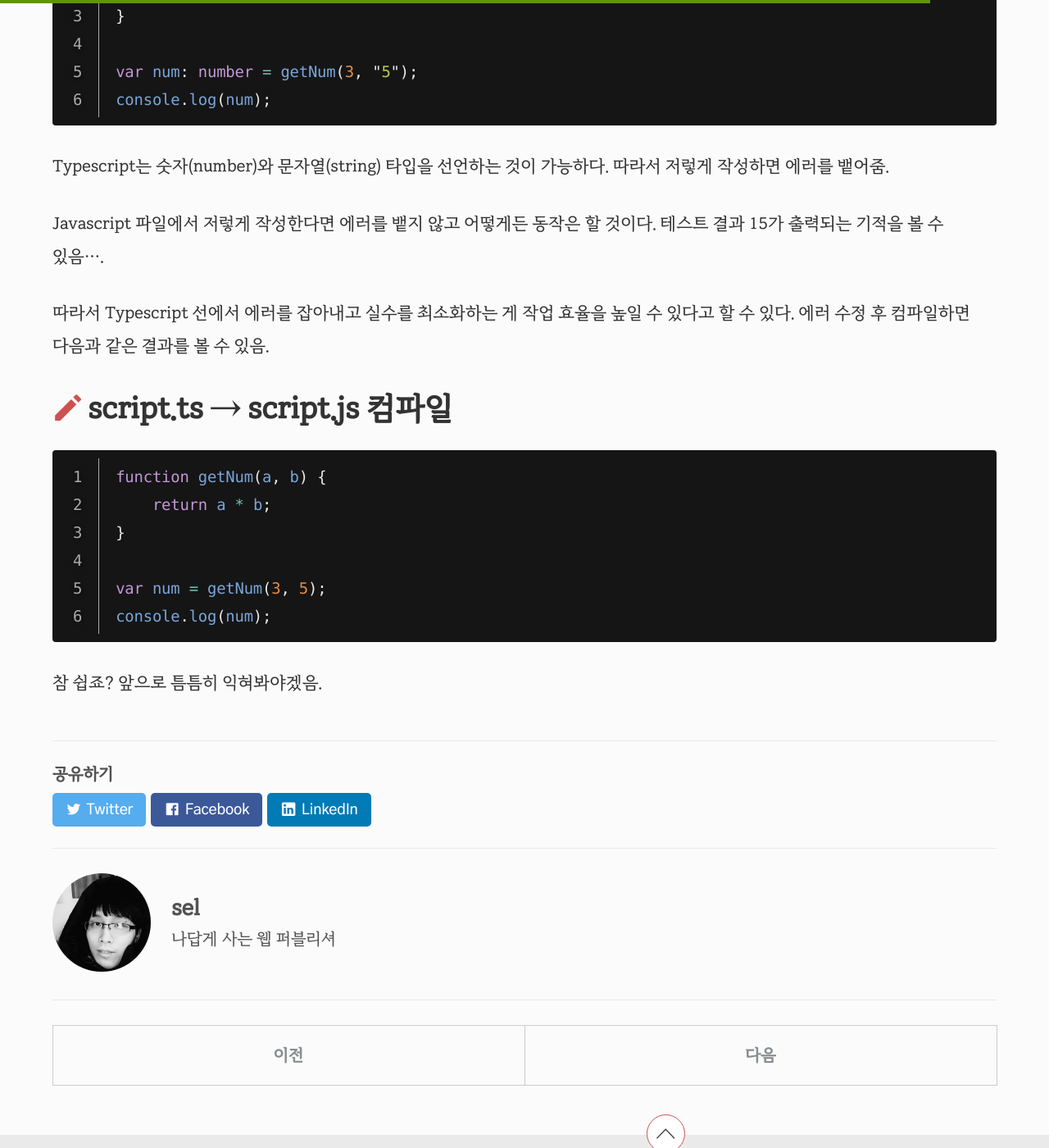
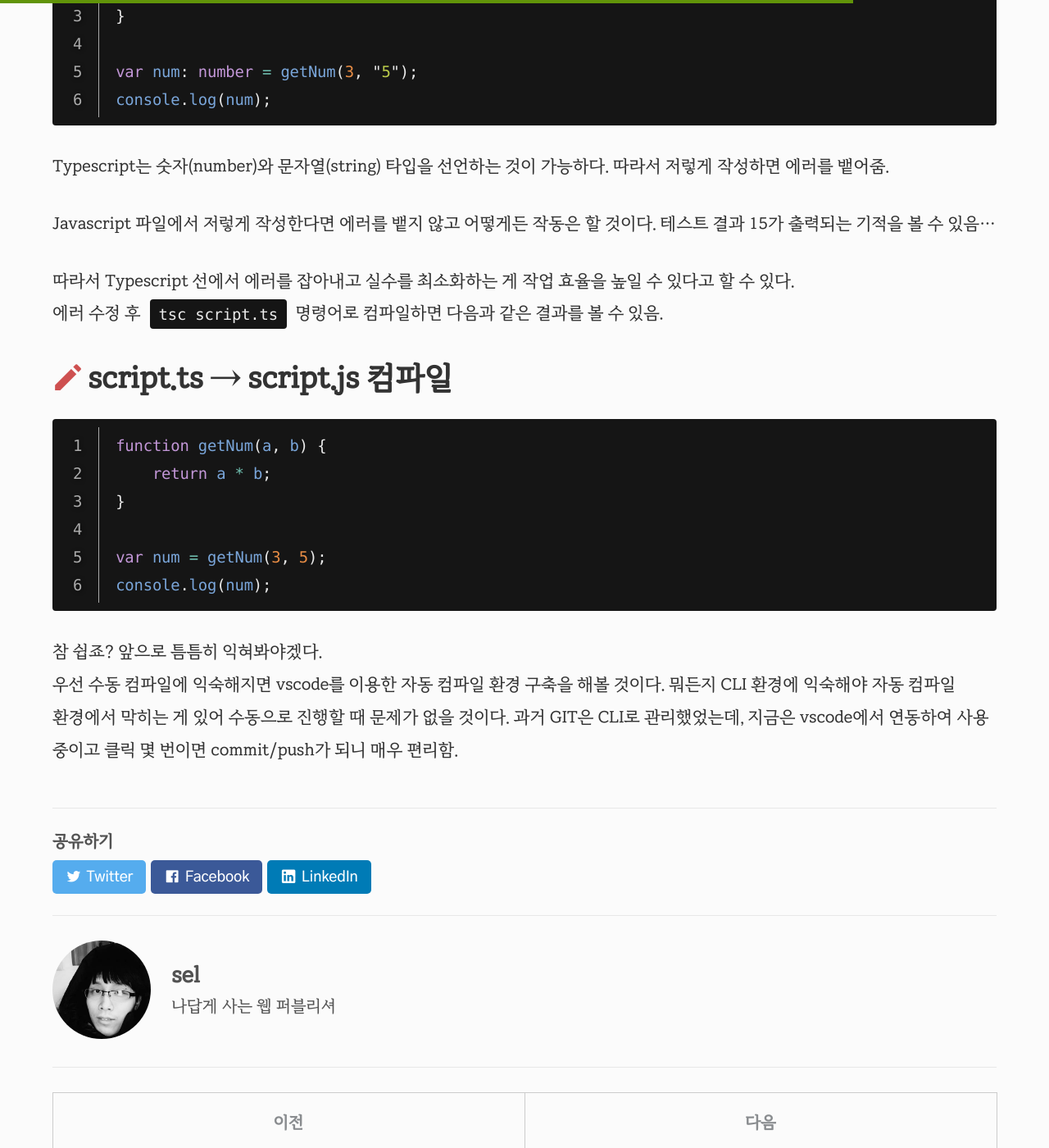
Before and after one commit to selosele/selosele.github.io, a Jekyll site: the page built from _posts/2020-06-06-start-type-script.md, in a window 1280 px wide and 1400 px high, scrolled down 806 px. Shown: the whole window at 82% size. Built offline with Jekyll 4.4.1, drawn with Linux system fonts in a browser that asks for light colours; comment, search, counter and statistics services are not loaded.

Commit message:
포스트 수정

````diff
--- a/_posts/2020-06-06-start-type-script.md
+++ b/_posts/2020-06-06-start-type-script.md
@@ -30,9 +31,10 @@ console.log(num);
 ```
 Typescript는 숫자(number)와 문자열(string) 타입을 선언하는 것이 가능하다. 따라서 저렇게 작성하면 에러를 뱉어줌.
 
-Javascript 파일에서 저렇게 작성한다면 에러를 뱉지 않고 어떻게든 동작은 할 것이다. 테스트 결과 15가 출력되는 기적을 볼 수 있음....
+Javascript 파일에서 저렇게 작성한다면 에러를 뱉지 않고 어떻게든 작동은 할 것이다. 테스트 결과 15가 출력되는 기적을 볼 수 있음...
 
-따라서 Typescript 선에서 에러를 잡아내고 실수를 최소화하는 게 작업 효율을 높일 수 있다고 할 수 있다. 에러 수정 후 컴파일하면 다음과 같은 결과를 볼 수 있음.
+따라서 Typescript 선에서 에러를 잡아내고 실수를 최소화하는 게 작업 효율을 높일 수 있다고 할 수 있다.
+에러 수정 후 ```tsc script.ts```{:.language-typescript} 명령어로 컴파일하면 다음과 같은 결과를 볼 수 있음.
 
 ## script.ts &rarr; script.js 컴파일
 
@@ -46,4 +48,5 @@ var num = getNum(3, 5);
 console.log(num);
 ```
 
-참 쉽죠? 앞으로 틈틈히 익혀봐야겠음.
+참 쉽죠? 앞으로 틈틈히 익혀봐야겠다.
+우선 수동 컴파일에 익숙해지면 vscode를 이용한 자동 컴파일 환경 구축을 해볼 것이다. 뭐든지 CLI 환경에 익숙해야 자동 컴파일 환경에서 막히는 게 있어 수동으로 진행할 때 문제가 없을 것이다. 과거 GIT은 CLI로 관리했었는데, 지금은 vscode에서 연동하여 사용 중이고 클릭 몇 번이면 commit/push가 되니 매우 편리함.
````
Also changed, not shown: other parts of _posts/2020-06-06-start-type-script.md (+1 -0 lines).
